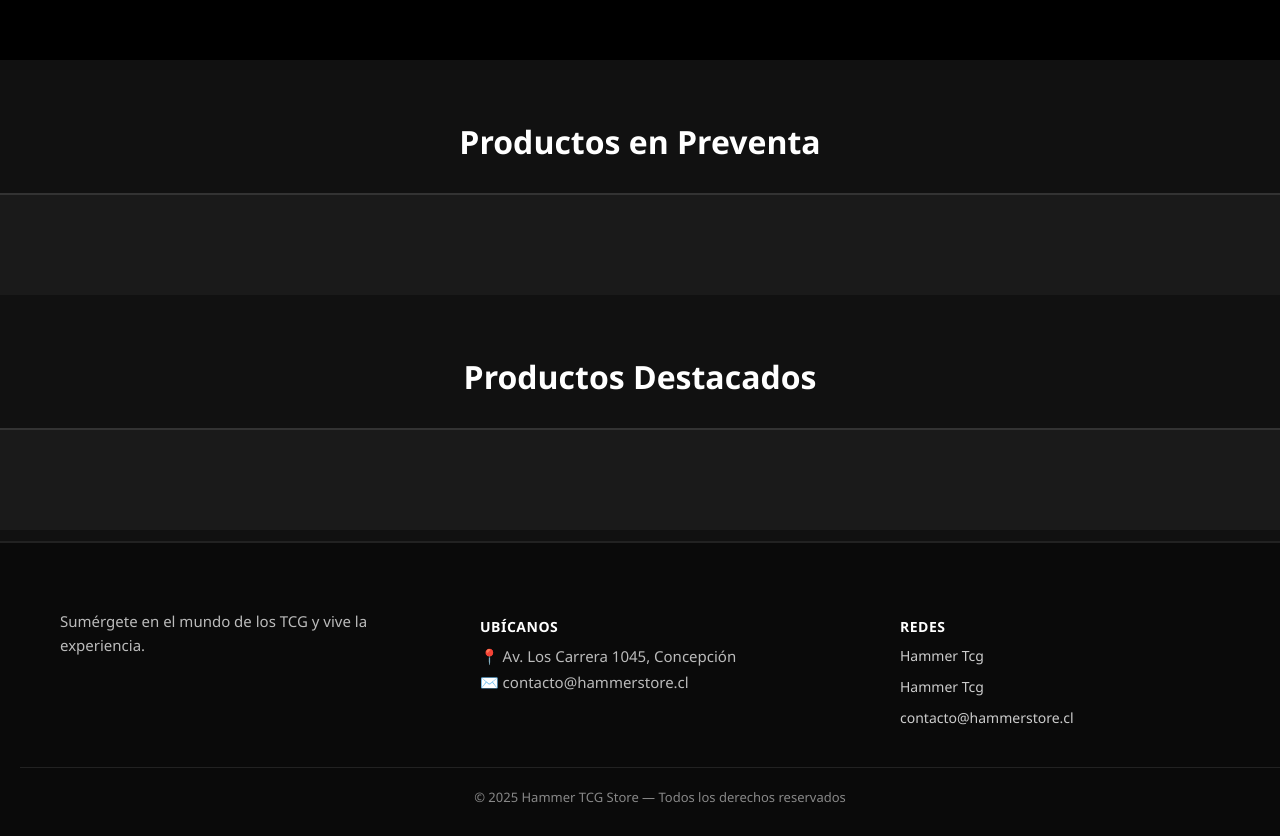
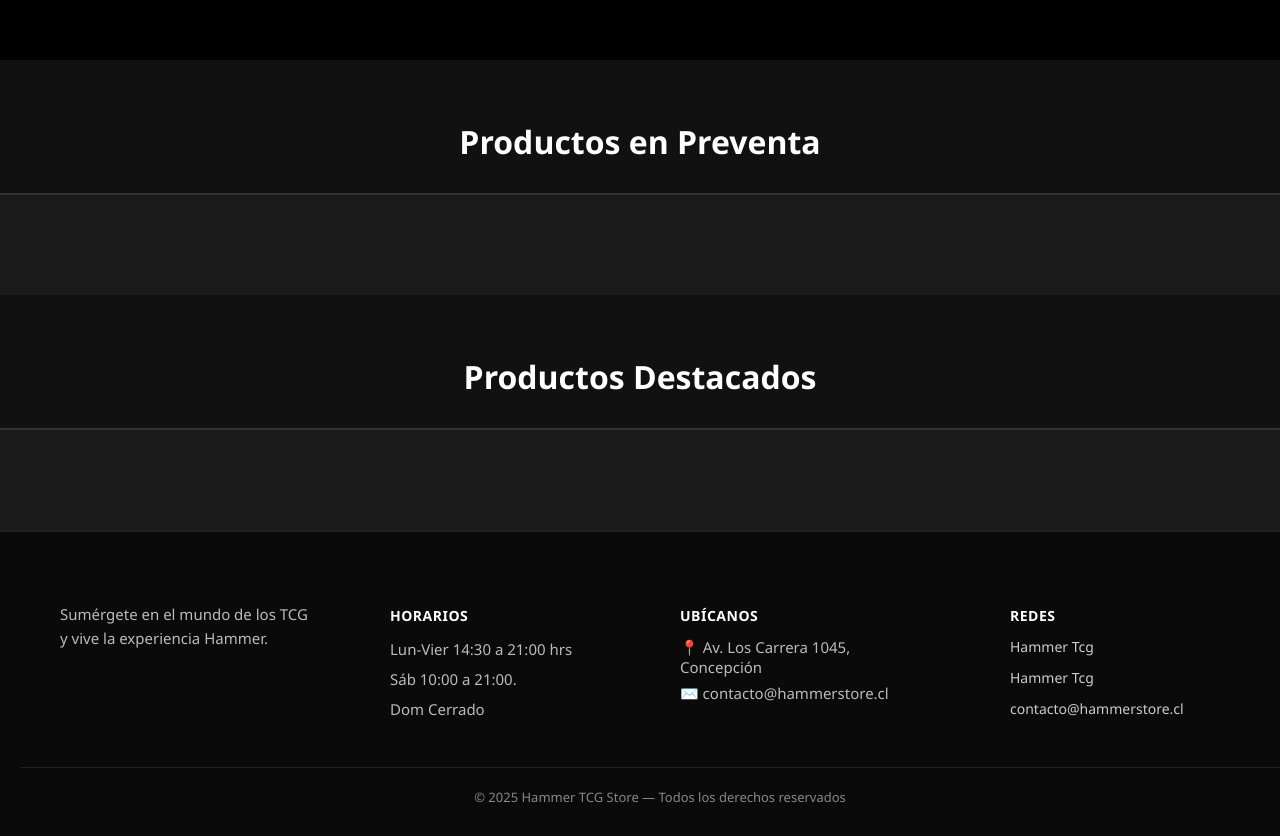
Before and after one commit to GGubb/Hammer-TCG-Store, a plain HTML site: page index.html in a window 1280 px wide and 1288 px high. Shown: the part 452-1288 px from the top of the page. Drawn offline with Linux system fonts and the light colour scheme; a script that the page names is missing.

Commit message:
Add files via upload

```diff
--- a/css/style.css
+++ b/css/style.css
@@ -460,7 +460,7 @@
   display: flex;
   flex-wrap: wrap;
   gap: 20px;
-  justify-content: flex-start;
+  justify-content: center; /* Si cambio esto se cambie como se acomodan los productos*/
 }
 
 #productos-categoria.productos-list {
@@ -865,7 +865,6 @@
   overflow-x: hidden;
 }
 
-
 /* =================== FOOTER =================== */
 .footer {
   width: 100%;
@@ -881,32 +880,34 @@
 
 .footer-container {
   display: flex;
-  justify-content: center;
-  flex-wrap: wrap;
-  gap: 60px;
+  justify-content: space-between; /* Mantiene la distribución */
+  align-items: flex-start;
+  flex-wrap: wrap; /* Permite que se adapte si el ancho no alcanza */
+  gap: 60px; /* Usa gap en lugar de margin-right */
   max-width: 1200px;
   width: 100%;
-  box-sizing: border-box; /* muy importante */
+  box-sizing: border-box;
   margin: 0 auto;
 }
 
 .footer-col {
-  flex: 1 1 250px;
-  min-width: 250px;
+  flex: 0 0 calc(25% - 50px); /* 25% del contenedor menos un ajuste por el gap */
+  min-width: 220px;
+}
+
+/* Logo + descripción */
+.footer-logo {
+  display: flex;
+  align-items: center; /* <-- centra verticalmente la imagen con el texto */
+  gap: 12px; /* <-- espacio entre logo y texto */
+  margin-bottom: 10px;
 }
 
 .footer-logo img {
+  margin-left: -15px;
   height: 60px;
   width: auto;
-  margin-bottom: 10px;
-}
-
-.footer-logo span {
   display: block;
-  font-size: 22px;
-  font-weight: 700;
-  color: #fefefe;
-  margin-bottom: 10px;
 }
 
 .footer-desc {
@@ -916,15 +917,17 @@
   line-height: 1.6;
 }
 
+/* Títulos */
 .footer-col h3 {
   font-size: 14px;
   font-weight: 700;
   color: #ffffff;
   letter-spacing: 0.5px;
-  margin-bottom: 10px;
+  margin-bottom: 12px;
   text-transform: uppercase;
 }
 
+/* Texto general */
 .footer-col p {
   font-size: 15px;
   color: #bbb;
@@ -962,6 +965,7 @@
   color: #ccc;
 }
 
+/* Separador inferior */
 .footer-copy {
   font-size: 13px;
   color: #888;
@@ -979,6 +983,12 @@
 .footer-social a:hover span {
   color: #fff;
 }
+
+.footer-col:nth-child(3) {
+  margin-left: -40px;
+}
+
+
 
 /* =========================
    PREVENTAS
--- a/index.html
+++ b/index.html
@@ -123,17 +123,34 @@
         <div class="footer-logo">
           <img id="logo-abajo" src="" alt="Logo inferior" style="display:none;">
         </div>
-        <p class="footer-desc">Sumérgete en el mundo de los TCG y vive la experiencia.</p>
+        <p class="footer-desc">Sumérgete en el mundo de los TCG y vive la experiencia Hammer.</p>
       </div>
 
-      <!-- Columna 2: Ubicación -->
+      <!-- Columna 2: Horarios -->
+      <div class="footer-col">
+        <h3>HORARIOS</h3>
+        <p class="footer-desc"> Lun-Vier 14:30 a 21:00 hrs</p>
+        <p class="footer-desc">Sáb 10:00 a 21:00.</p>
+        <p class="footer-desc">Dom Cerrado</p>
+      </div>
+
+      <!-- Columna 3: Ubicación -->
       <div class="footer-col">
         <h3>UBÍCANOS</h3>
-        <p><strong>📍</strong> Av. Los Carrera 1045, Concepción</p>
+        <p>
+          <strong>📍</strong>
+          <a href="https://maps.app.goo.gl/THVpCMfWXLERwbUg6"
+            target="_blank"
+            rel="noopener noreferrer"
+            style="color: inherit; text-decoration: none;">
+            Av. Los Carrera 1045, Concepción
+          </a>
+        </p>
         <p><strong>✉️</strong> contacto@hammerstore.cl</p>
       </div>
 
-      <!-- Columna 3: Redes sociales -->
+
+      <!-- Columna 4: Redes sociales -->
       <div class="footer-col">
         <h3>REDES</h3>
         <div class="footer-social">
--- a/js/tienda.js
+++ b/js/tienda.js
@@ -42,7 +42,7 @@
   } else {
     query = query.or('preventa.eq.false,preventa.is.null');
 
-    if (tcG === "Magic" || tcG === "Pokémon" || tcG === "One Piece") {
+    if (tcG === "Magic" || tcG === "Pokemon" || tcG === "One Piece") {
       // Categorías de cartas
       query = query.eq("TCG", tcG);
     } else {
@@ -67,7 +67,7 @@
   let filtroOpciones;
   let esCarta = false;
 
-  if (tcG === "Magic" || tcG === "Pokémon" || tcG === "One Piece") {
+  if (tcG === "Magic" || tcG === "Pokemon" || tcG === "One Piece") {
     // Cartas → sub_tipo_producto
     filtroOpciones = [...new Set(productos.map(p => p.sub_tipo_producto).filter(Boolean))];
     esCarta = true;
```
